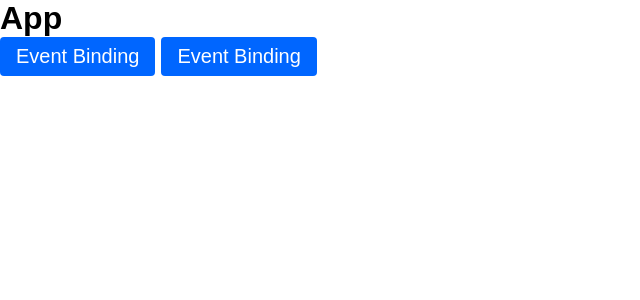
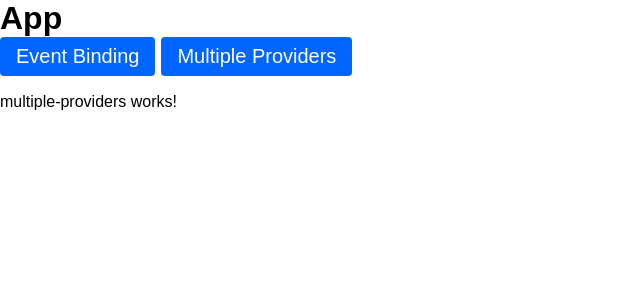
Before and after one commit to daguttt/project-to-test-angular, an Angular app: page /multiple-providers in a window 1280 px wide. Before the commit this address led to /. Shown: the top 300 px of the page, without its empty margins (0-640 px from the left). Built offline with nearby package versions, Linux system fonts and the light colour scheme.

Commit message:
feat: init seccion multiple providers

```diff
--- a/src/app/app-routing.module.ts
+++ b/src/app/app-routing.module.ts
@@ -11,6 +11,13 @@ const routes: Routes = [
       ),
   },
   {
+    path: 'multiple-providers',
+    loadChildren: () =>
+      import('./multiple-providers/multiple-providers.module').then(
+        (m) => m.MultipleProvidersModule
+      ),
+  },
+  {
     path: '',
     component: HomePageComponent,
   },
--- a/src/app/app.component.html
+++ b/src/app/app.component.html
@@ -3,8 +3,8 @@
   <button type="button" class="button" routerLink="/event-binding">
     Event Binding
   </button>
-  <button type="button" class="button" routerLink="/event-binding">
-    Event Binding
+  <button type="button" class="button" routerLink="/multiple-providers">
+    Multiple Providers
   </button>
 </nav>
 <router-outlet></router-outlet>
--- /dev/null
+++ b/src/app/multiple-providers/multiple-providers.component.html
@@ -0,0 +1 @@
+<p>multiple-providers works!</p>
--- /dev/null
+++ b/src/app/multiple-providers/multiple-providers.component.ts
@@ -0,0 +1,16 @@
+import { Component, OnInit } from '@angular/core';
+
+@Component({
+  selector: 'app-multiple-providers',
+  templateUrl: './multiple-providers.component.html',
+  styles: [
+  ]
+})
+export class MultipleProvidersComponent implements OnInit {
+
+  constructor() { }
+
+  ngOnInit(): void {
+  }
+
+}
```
Also changed, not shown: src/app/multiple-providers/multiple-providers-routing.module.ts (added, +16 -0 lines), src/app/multiple-providers/multiple-providers.module.ts (added, +17 -0 lines).
